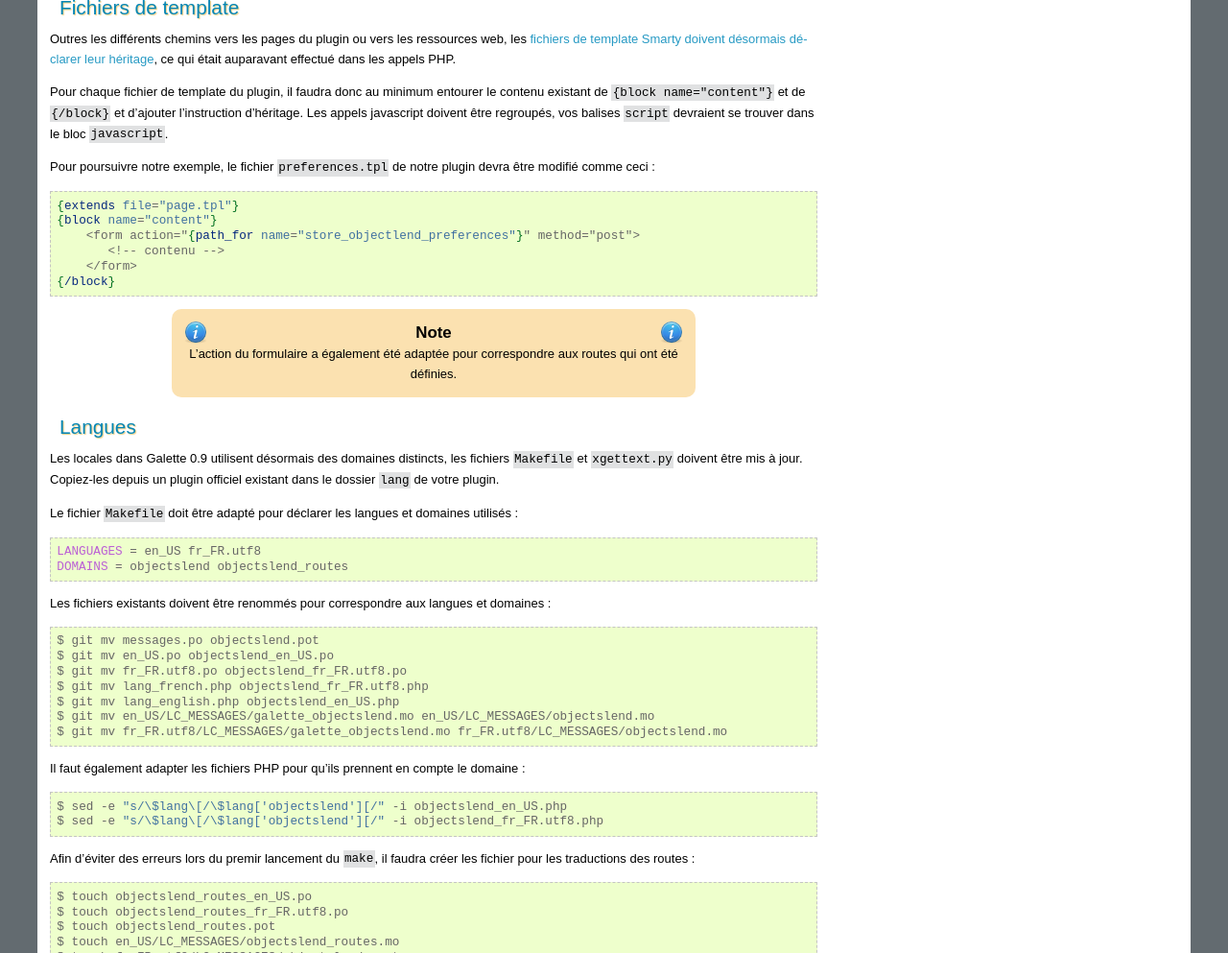
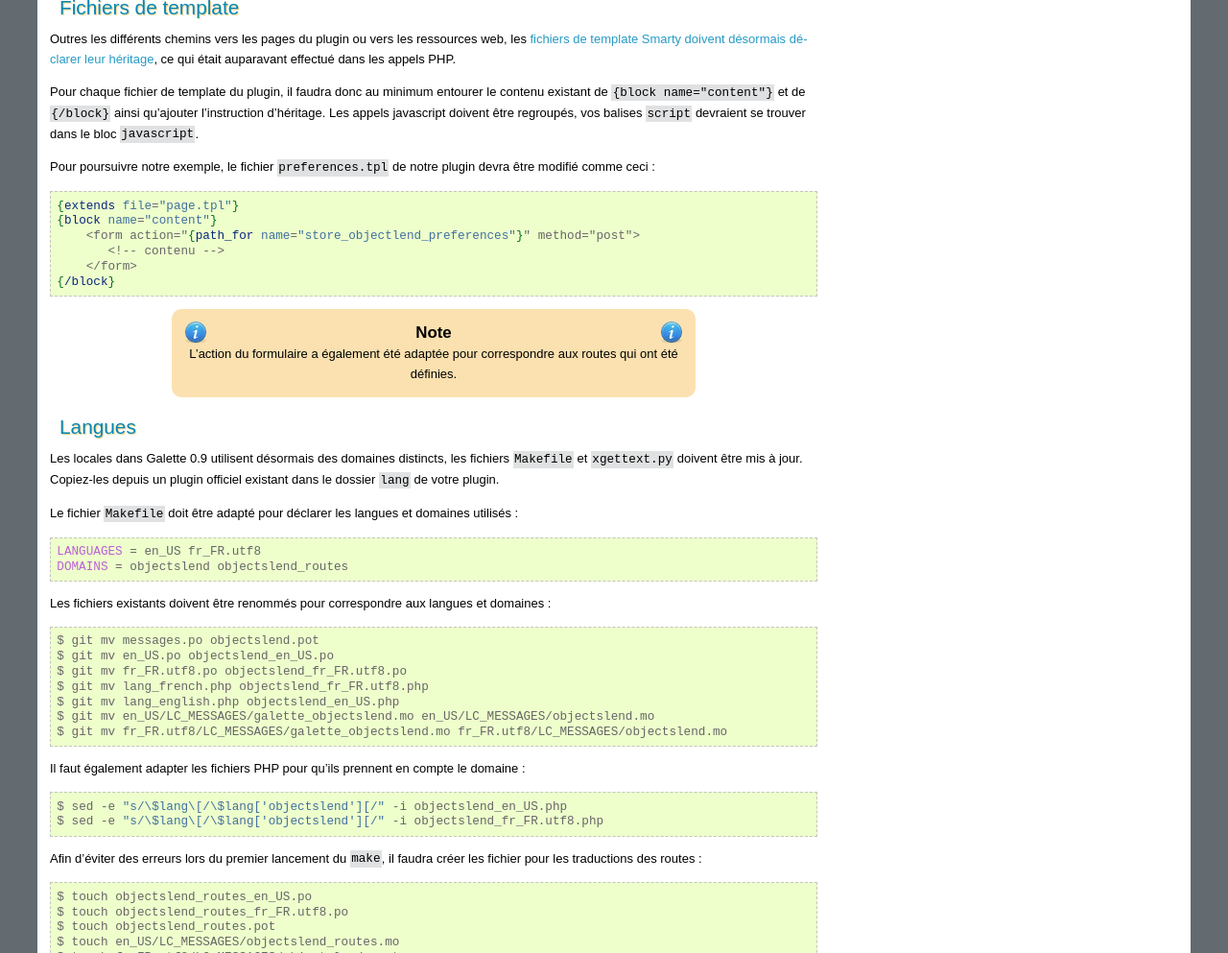
Before and after one commit to galette/galettedoc, a Sphinx documentation site: the page built from source/development/plugins-0.8-0.9.rst, in a window 1280 px wide and 1400 px high, scrolled down 4419 px. Shown: the part 180-1173 px from the top of the window at 96% size. Built offline with Sphinx 7.4.7, drawn with Linux system fonts in a browser that asks for light colours.

Commit message:
Typos, merci à GruiicK

```diff
--- a/source/development/plugins-0.8-0.9.rst
+++ b/source/development/plugins-0.8-0.9.rst
@@ -275,7 +275,7 @@ Fichiers de template
 
 Outres les différents chemins vers les pages du plugin ou vers les ressources web, les :ref:`fichiers de template Smarty doivent désormais déclarer leur héritage <smartyextends>`, ce qui était auparavant effectué dans les appels PHP.
 
-Pour chaque fichier de template du plugin, il faudra donc au minimum entourer le contenu existant de ``{block name="content"}`` et de ``{/block}`` et d'ajouter l'instruction d'héritage. Les appels javascript doivent être regroupés, vos balises ``script`` devraient se trouver dans le bloc ``javascript``.
+Pour chaque fichier de template du plugin, il faudra donc au minimum entourer le contenu existant de ``{block name="content"}`` et de ``{/block}`` ainsi qu'ajouter l'instruction d'héritage. Les appels javascript doivent être regroupés, vos balises ``script`` devraient se trouver dans le bloc ``javascript``.
 
 Pour poursuivre notre exemple, le fichier ``preferences.tpl`` de notre plugin devra être modifié comme ceci :
 
@@ -322,7 +322,7 @@ Il faut également adapter les fichiers PHP pour qu'ils prennent en compte le do
 
    $ sed -e "s/\$lang\[/\$lang['objectslend'][/" -i objectslend_en_US.php
    $ sed -e "s/\$lang\[/\$lang['objectslend'][/" -i objectslend_fr_FR.utf8.php
-Afin d'éviter des erreurs lors du premir lancement du ``make``, il faudra créer les fichier pour les traductions des routes :
+Afin d'éviter des erreurs lors du premier lancement du ``make``, il faudra créer les fichier pour les traductions des routes :
 
 .. code-block:: bash
 
```
